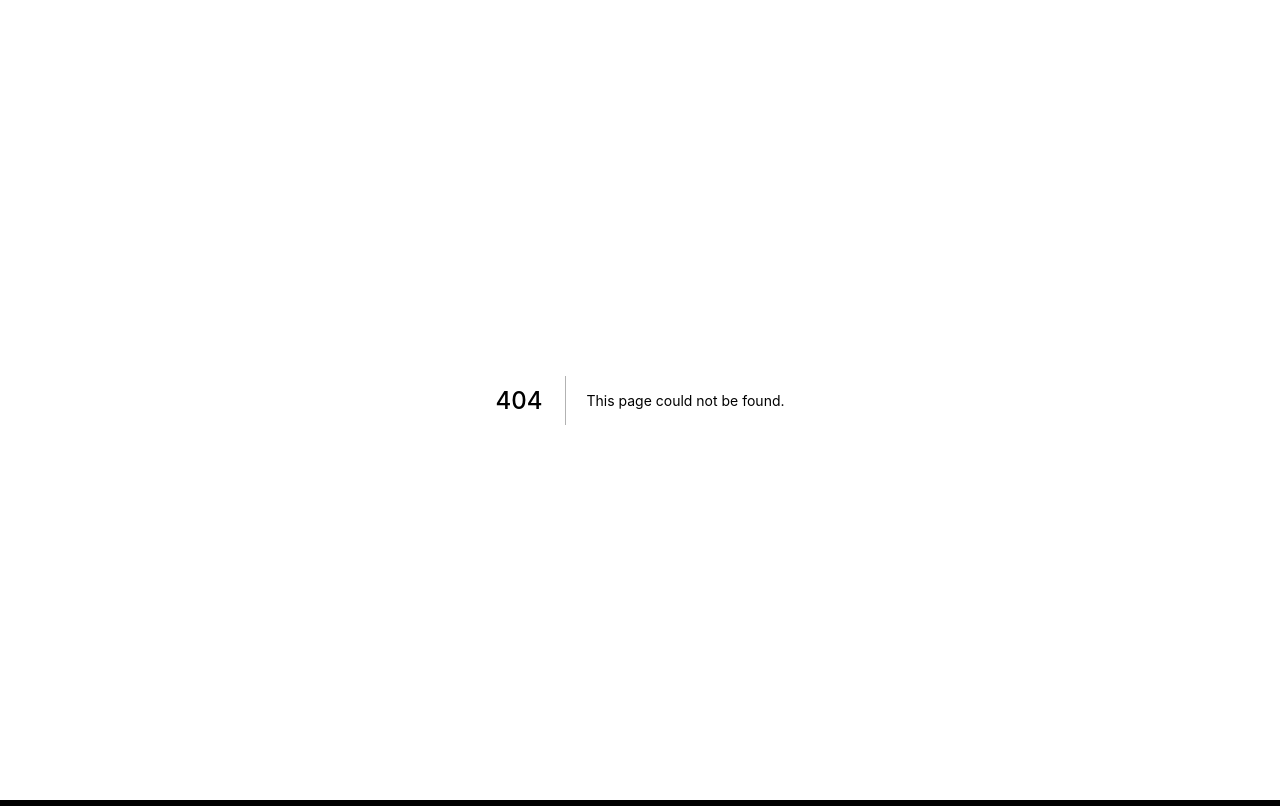
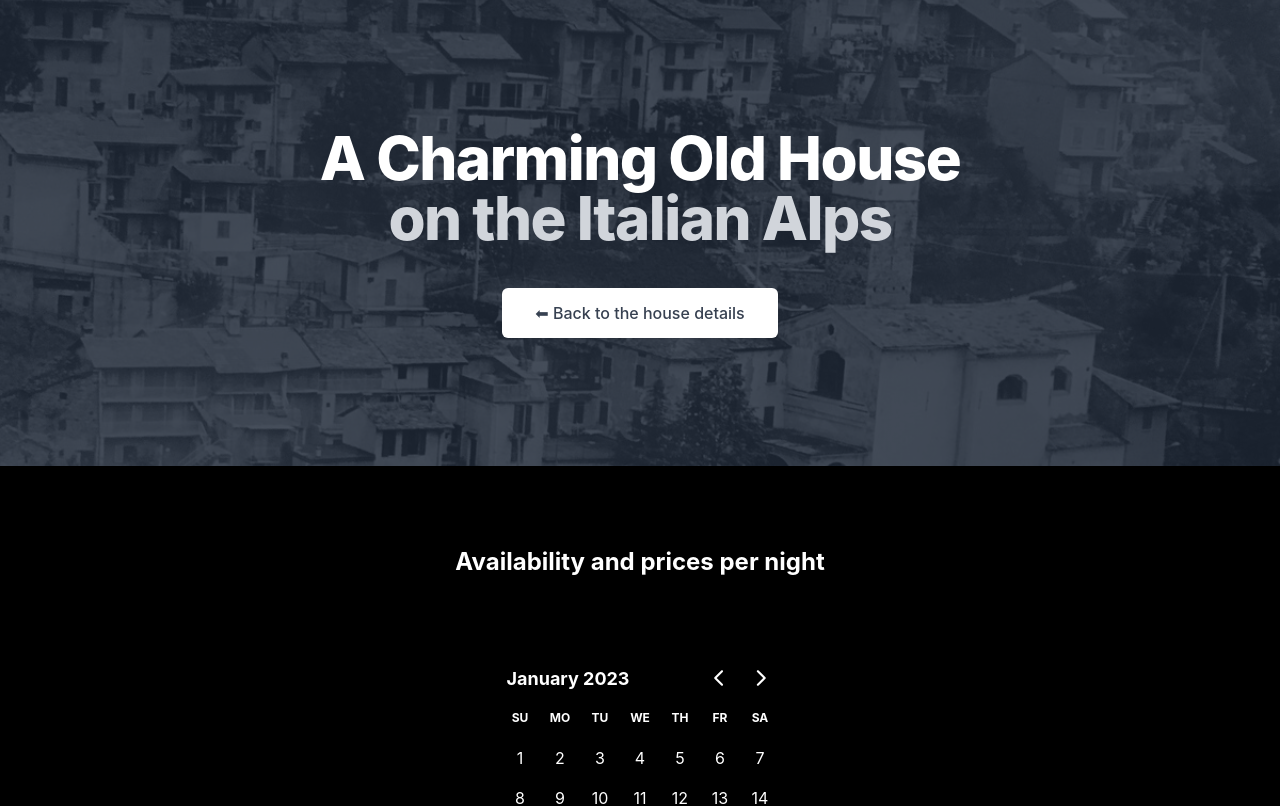
Before and after one commit to Jascha-Biederstedt/rental-apartment, a Next.js app: page /calendar in a window 1280 px wide. Before the commit this address had no page. Shown: the top 806 px of the page. Built offline with nearby package versions, Linux system fonts and the light colour scheme.

Commit message:
Create a calendar page

```diff
--- a/package.json
+++ b/package.json
@@ -10,8 +10,10 @@
   },
   "dependencies": {
     "@prisma/client": "^4.0.0",
+    "date-fns": "^2.28.0",
     "next": "12.2.2",
     "react": "18.2.0",
+    "react-day-picker": "^8.0.7",
     "react-dom": "18.2.0"
   },
   "devDependencies": {
--- /dev/null
+++ b/pages/calendar.js
@@ -0,0 +1,59 @@
+import Head from 'next/head';
+import Link from 'next/link';
+import { DayPicker } from 'react-day-picker';
+
+import 'react-day-picker/dist/style.css';
+
+const Calendar = () => {
+  return (
+    <div>
+      <Head>
+        <title>Rental Apartment</title>
+        <meta name='description' content='Rental Apartment Website' />
+        <link rel='icon' href='/favicon.ico' />
+      </Head>
+
+      <div className='relative overflow-hidden'>
+        <div className='relative'>
+          <div className='absolute inset-x-0 bottom-0 h-1/2 bg-gray-100'></div>
+          <div className=''>
+            <div className='relative shadow-xl  sm:overflow-hidden'>
+              <div className='absolute inset-0'>
+                <img className='h-full w-full object-cover' src='/img/1.jpeg' />
+                <div className='absolute inset-0 bg-gradient-to-r from-gray-100 to-gray-200 mix-blend-multiply'></div>
+              </div>
+              <div className='relative px-4 py-16 sm:px-6 sm:py-24 lg:py-32 lg:px-8  bg-gray-800/80'>
+                <h1 className='text-center text-4xl font-extrabold tracking-tight sm:text-5xl lg:text-6xl'>
+                  A Charming Old House
+                  <span className='block text-gray-300'>
+                    on the Italian Alps
+                  </span>
+                </h1>
+                <div className='mt-10 max-w-sm mx-auto sm:max-w-none sm:flex sm:justify-center'>
+                  <div className='space-y-4 sm:space-y-0 sm:mx-auto sm:inline-grid sm:grid-cols-1 sm:gap-5'>
+                    <Link href={`/`}>
+                      <a className='flex items-center justify-center px-4 py-3 border border-transparent text-base font-medium rounded-md shadow-sm text-gray-700 bg-white hover:bg-blue-50 sm:px-8'>
+                        ⬅ Back to the house details
+                      </a>
+                    </Link>
+                  </div>
+                </div>
+              </div>
+            </div>
+          </div>
+        </div>
+        <div className='flex flex-col mt-10'>
+          <p className='text-2xl font-bold text-center my-10'>
+            Availability and prices per night
+          </p>
+
+          <div className='pt-6 flex justify-center availability-calendar'>
+            <DayPicker defaultMonth={new Date(2023, 0)} />
+          </div>
+        </div>
+      </div>
+    </div>
+  );
+};
+
+export default Calendar;
```
Also changed, not shown: 2 other files (tests, documents, lock files or other folders).
